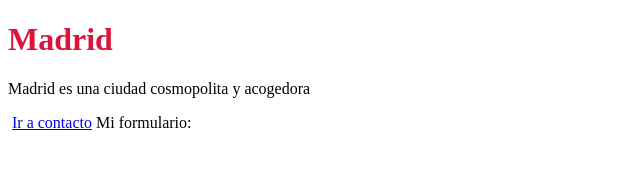
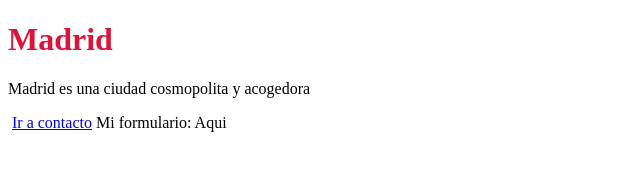
Before and after one commit to kaperuzolearning/mirepositorio, a plain HTML site: page index.html in a window 1280 px wide. Shown: the full height of the page, 0-640 px from the left. Drawn offline with Linux system fonts and the light colour scheme.

Commit message:
Descargar

```diff
--- a/index.html
+++ b/index.html
@@ -12,6 +12,6 @@
     <img src="img/madrid.jpg" alt="">
     <a href="contacto.html">Ir a contacto</a>
     <script src="js/main.js"></script>
-    Mi formulario:
+    Mi formulario: Aqui
 </body>
 </html>
```
